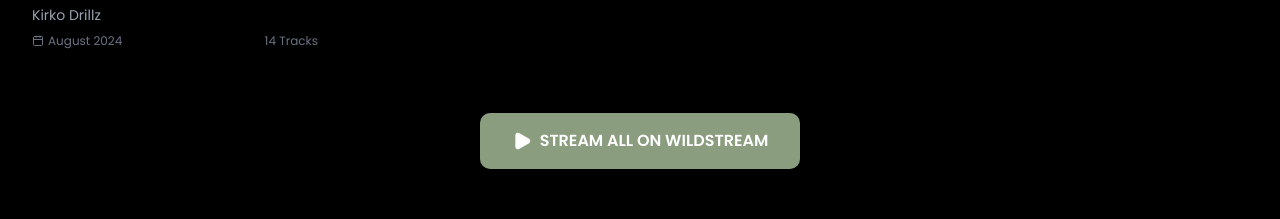
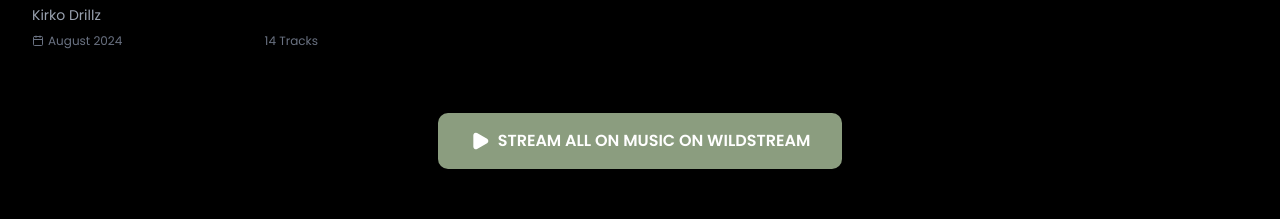
Before and after one commit to MadFury94/soundgang-app, a Next.js app: page /releases in a window 1280 px wide. Shown: the part 1471-1690 px from the top of the page. Built offline with nearby package versions, Linux system fonts and the light colour scheme; no server answers.

Commit message:
deploy fix

```diff
--- a/app/(site)/releases/page.tsx
+++ b/app/(site)/releases/page.tsx
@@ -104,7 +104,7 @@ export default function ReleasesPage() {
                             className="inline-flex items-center gap-2 bg-[#8B9D7F] hover:bg-[#7a8c6f] text-white px-8 py-4 rounded-lg font-semibold transition-colors"
                         >
                             <Play className="w-5 h-5" fill="white" />
-                            STREAM ALL ON WILDSTREAM
+                            STREAM ALL ON MUSIC ON WILDSTREAM
                         </a>
                     </div>
                 </div>
```
